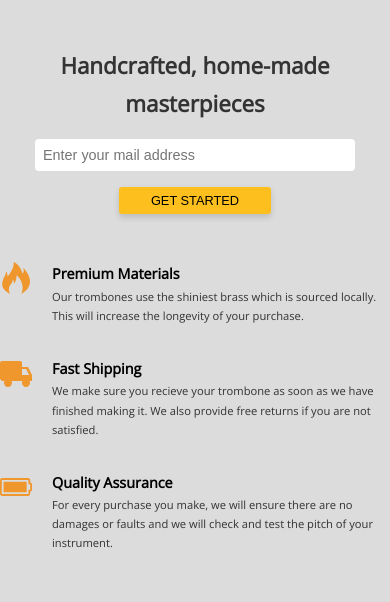
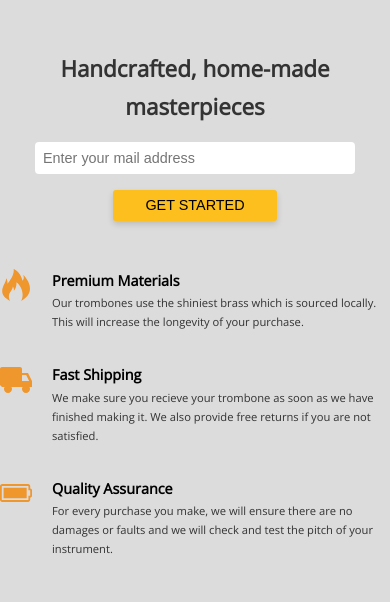
Before and after one commit to madhankumarms/fcc-product-landing-page, a website: page index.html in a window 390 px wide. Shown: the part 242-844 px from the top of the page. Drawn offline with nearby package versions, Linux system fonts and the light colour scheme.

Commit message:
Altered font-size for phones

```diff
--- a/sass/_base.scss
+++ b/sass/_base.scss
@@ -63,6 +63,10 @@ body {
     color: var(--color-black-light);
     box-sizing: border-box;
     background-color: var(--color-grey-light);
+
+    @include respond(phone){
+        font-size: 1.8rem;
+    }
 }
 
 .heading-primary {
--- a/sass/_layout.scss
+++ b/sass/_layout.scss
@@ -102,6 +102,10 @@
     &:hover {
         transform: translateY(-5px);
     }
+
+    @include respond(phone){
+        font-size: 1.8rem;
+    }
 }
 
 
@@ -124,6 +128,7 @@
 
         @include respond(phone) {
             width: 50rem;
+            font-size: 2rem !important;
         }
 
         @include respond(phone-md){
```
Also changed, not shown: css/styles.css.
